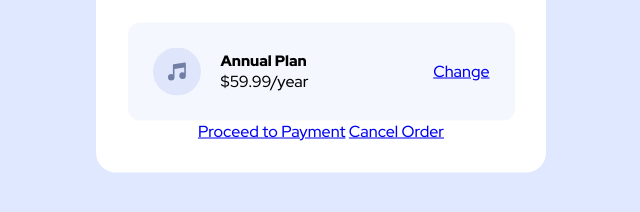
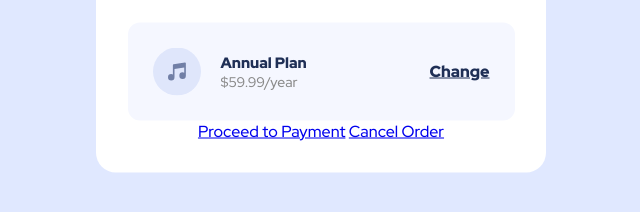
Before and after one commit to eransafadel/Responsive-Order-Summary-Component, a plain HTML site: page index.html in a window 1280 px wide. Shown: the part 496-708 px from the top of the page, without its empty margins (319-959 px from the left). Drawn offline with Linux system fonts and the light colour scheme.

Commit message:
fix plan box

```diff
--- a/style.css
+++ b/style.css
@@ -73,4 +73,19 @@ body{
 .plan-box-left div h5 {
     font-weight: 900;
     font-size:15px;
+    color:hsl(223, 47%, 23%);
+
 }
+
+.plan-box-left div p {
+
+    font-size:14px;
+    color:#8a8a8a;
+
+
+}
+
+.plan-box a {
+    font-weight: 900;
+    color:hsl(223, 47%, 23%);
+}
```
